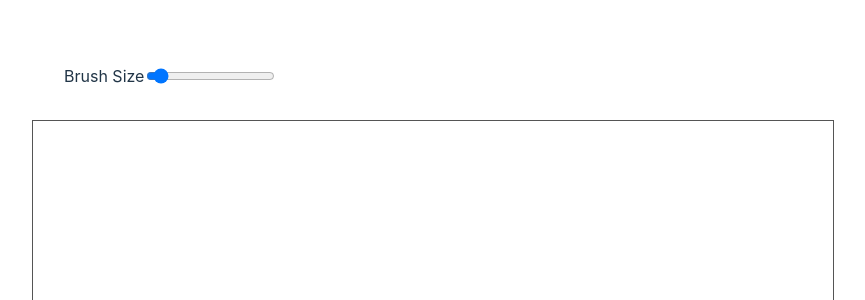
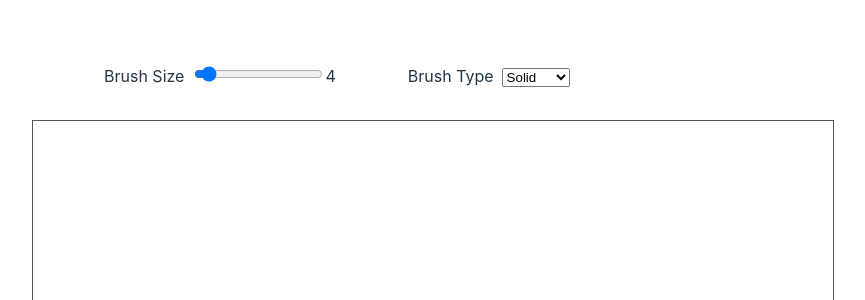
Before and after one commit to MadHatter01/collaborative-drawing, a React (Vite) app: page / in a window 1280 px wide. Shown: the top 300 px of the page, without its empty margins (207-1072 px from the left). Built offline with nearby package versions, Linux system fonts and the light colour scheme.

Commit message:
brush initial color and type

```diff
--- a/src/App.css
+++ b/src/App.css
@@ -9,7 +9,13 @@
   display:flex;
   margin:2rem;
 }
+.form-element{
+  margin: 0 2rem;
+}
 
+.form-element label{
+  padding: 0 0.5rem;
+}
 canvas{
   border: 1px solid #555;
 }
--- a/src/App.jsx
+++ b/src/App.jsx
@@ -7,7 +7,7 @@ function App() {
   const canvasRef = useRef(null);
   const [drawing, setDrawing] = useState(false);
   const [brushSize, setBrushSize] = useState(4);
-
+  const [brushType, setBrushType] = useState('solid');
 
 
   const handleMouseDown = (e)=>{
@@ -26,8 +26,18 @@ function App() {
 
     const canvas = canvasRef.current;
     const ctx = canvas.getContext('2d');
+    if (brushType === 'solid'){
+      ctx.setLineDash([]);
+    }
+    else if(brushType === 'dashed'){
+      ctx.setLineDash([15,15]);
+    }
+    else if(brushType === 'dotted'){
+      ctx.setLineDash([2,8]);
+    }
     ctx.lineWidth = brushSize;
     ctx.lineTo(e.clientX-canvas.offsetLeft, e.clientY-canvas.offsetTop);
+    ctx.strokeStyle = '#ffffff'
     ctx.stroke();
   }
 
@@ -39,11 +49,20 @@ function App() {
     setBrushSize(Number(e.target.value));
   }
 
+  const handleBrushType = (e)=>{
+    setBrushType(e.target.value);
+  }
   return (
 
   <div className='container'>
+
    <div className='canvasActions'>
-    <label htmlFor={brushSize}>Brush Size</label><input type="range" id="brushSize" name="brushSize" min="1" max="50" value={brushSize} onChange={handleBrushSize} />
+    <div className='form-element'>
+    <label htmlFor={brushSize}>Brush Size</label><input type="range" id="brushSize" name="brushSize" min="1" max="50" value={brushSize} onChange={handleBrushSize} /><span>{brushSize}</span>
+    </div>
+    <div className='form-element'>
+    <label htmlFor={brushType}>Brush Type</label><select id="brushType" name="brushType" value={brushType} onChange={handleBrushType}> <option value="solid">Solid</option><option value="dashed">Dashed</option><option value="dotted">Dotted</option></select>
+    </div>
     </div>
     <canvas ref={canvasRef} width="800px" height="800px"  onMouseDown={handleMouseDown} onMouseMove={handleMouseMove} onMouseUp={handleMouseUp}/>
    </div>
```
